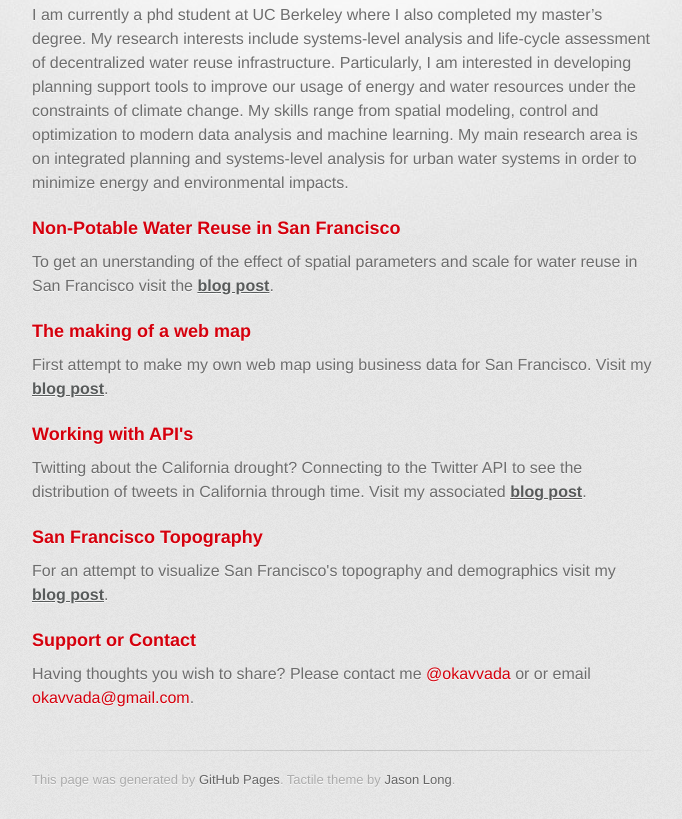
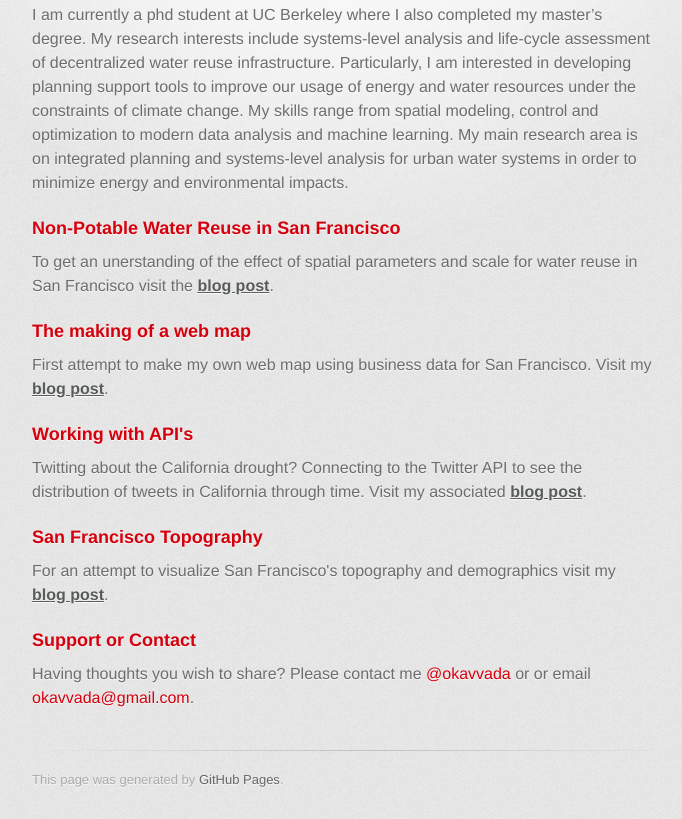
Before and after one commit to okavvada/okavvada.github.io, a plain HTML site: page index.html in a window 1280 px wide. Shown: the part 340-1159 px from the top of the page, without its empty margins (298-980 px from the left). Drawn offline with Linux system fonts and the light colour scheme; a web font is replaced by a local one.

Commit message:
removed style by

```diff
--- a/index.html
+++ b/index.html
@@ -65,7 +65,7 @@ My skills range from spatial modeling, control and optimization to modern data a
         </section>
 
         <footer>
-          This page was generated by <a href="https://pages.github.com">GitHub Pages</a>. Tactile theme by <a href="https://twitter.com/jasonlong">Jason Long</a>.
+          This page was generated by <a href="https://pages.github.com">GitHub Pages</a>.
         </footer>
 
 
```
